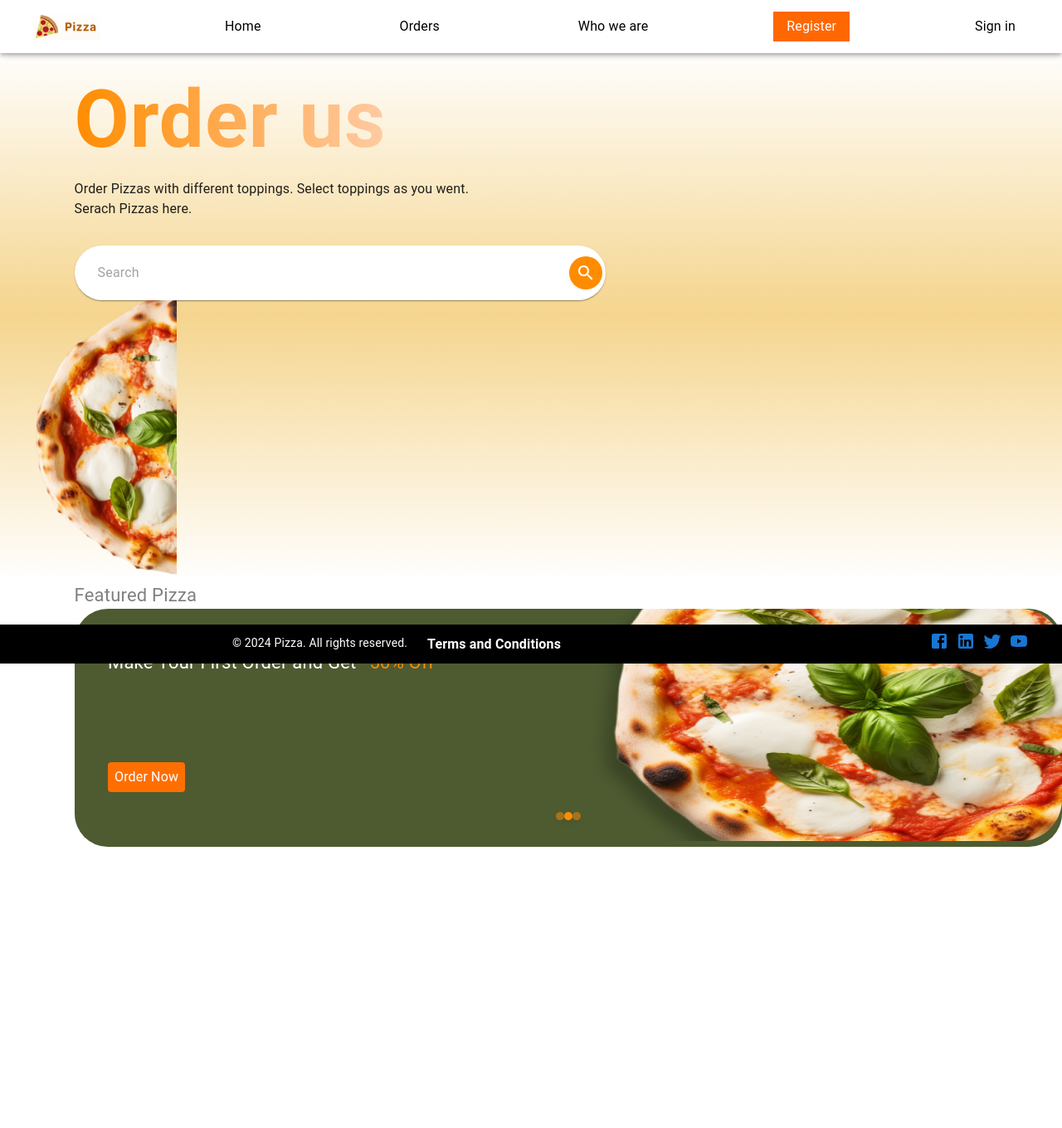
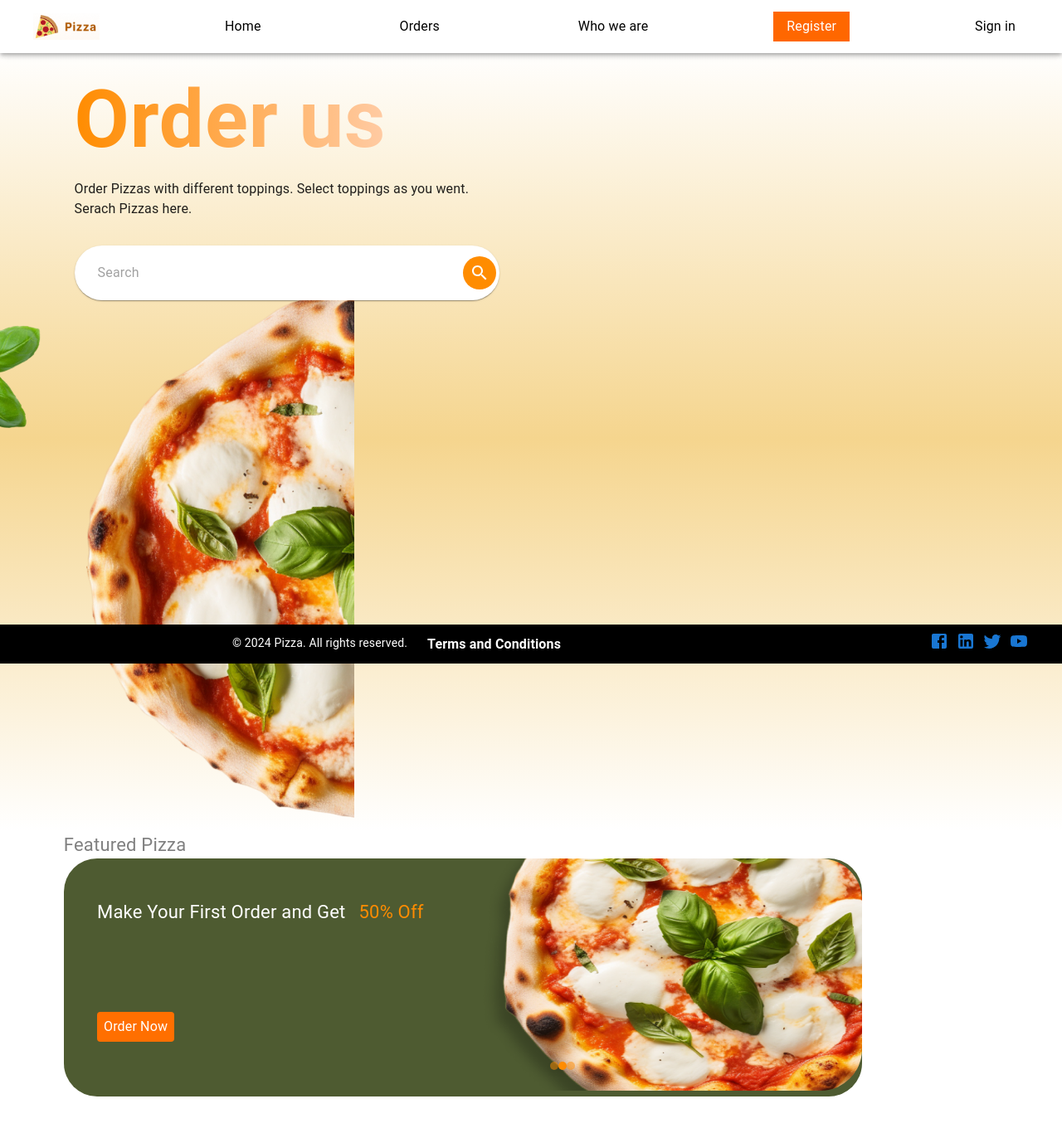
Before and after one commit to getye/Pizza-Ordering-App, a React (Create React App) app in the folder client/: page / in a window 1280 px wide. Shown: the top 1360 px of the page at 83% size. Before the commit the page ends 1125 px from the top, so only its background shows below. Built offline with nearby package versions, Linux system fonts and the light colour scheme.

Commit message:
Side bar and body

```diff
--- a/client/src/components/home.js
+++ b/client/src/components/home.js
@@ -41,7 +41,7 @@ return (
         }}
         >
 
-      <Grid item xs={10} sx={{
+      <Grid item xs={8} sx={{
         display: 'flex', flexDirection: 'column', alignItems: 'flex-start',
         ml: {xs: '1%', sm: '2%', md: '5%', lg: '7%'}
          }}>
@@ -89,21 +89,21 @@ return (
         </Paper>
       </Grid>
 
-      <Grid item xs={2} sx={{ display: 'flex', justifyContent: 'end'}}>
+      <Grid item xs={4} sx={{ display: 'flex', justifyContent: 'end'}}>
         <img src={home1} alt='Pizza' style={{maxWidth:'65%', maxHeight:'22vb'}}/>
         <img src={home2} alt='Pizza' style={{maxWidth:'80%', maxHeight:'80vb'}}/>
       </Grid>
     </Grid>
     <Box sx={{
-      ml: {xs: '1%', sm: '2%', md: '5%', lg: '7%'},
+      ml: {xs: '1%', sm: '2%', md: '4%', lg: '6%'},
       pb:{xs:4, sm:6, md:9, lg:13}}}>
         <Typography sx={{color:'gray', fontSize:{xs:'10px', sm:'12px', md:'16', lg:'22px'}}}>Featured Pizza</Typography>
-        <Box sx={{ maxwidth: '60%', maxheight: '300px', display: 'flex', justifyContent: 'center' }}>
+    <Box sx={{ maxwidth: '60%', maxheight: '300px', display: 'flex', justifyContent: 'center' }}>
       <div className="glide">
         <div className="glide__track" data-glide-el="track">
           <ul className="glide__slides">
             <li className="glide__slide">
-              <Grid container sx={{ bgcolor: '#3D3C3A', maxWidth: '100%', borderRadius: 10, paddingLeft: 5 }}>
+              <Grid container sx={{ bgcolor: '#3D3C3A', maxWidth: '80%', borderRadius: 10, paddingLeft: 5 }}>
                 <Grid item xs={6} sx={{ paddingTop: 6 }}>
                   <Typography sx={{ pb:{xs:4, sm:6, md:9, lg:13}, color: 'white',
                     fontSize:{xs:'10px', sm:'12px', md:'16', lg:'22px'}
@@ -127,7 +127,7 @@ return (
               </Grid>
             </li>
             <li className="glide__slide">
-              <Grid container sx={{ bgcolor: '#4E5B31', maxWidth: '100%', borderRadius: 10, paddingLeft: 5 }}>
+              <Grid container sx={{ bgcolor: '#4E5B31', maxWidth: '80%', borderRadius: 10, paddingLeft: 5 }}>
                 <Grid item xs={6} sx={{ paddingTop: 6 }}>
                   <Typography
                     sx={{ pb:{xs:4, sm:6, md:9, lg:13},
@@ -153,7 +153,7 @@ return (
               </Grid>
             </li>
             <li className="glide__slide">
-              <Grid container sx={{ bgcolor: '#438D80', maxWidth: '100%', borderRadius: 10, paddingLeft: 5 }}>
+              <Grid container sx={{ bgcolor: '#438D80', maxWidth: '80%', borderRadius: 10, paddingLeft: 5 }}>
                 <Grid item xs={6} sx={{ paddingTop: 6 }}>
                   <Typography sx={{ pb:{xs:4, sm:6, md:9, lg:13}, color: 'white',
                     fontSize:{xs:'10px', sm:'12px', md:'16', lg:'22px'}
```
Also changed, not shown: 8 other files (tests, documents, lock files or other folders).
